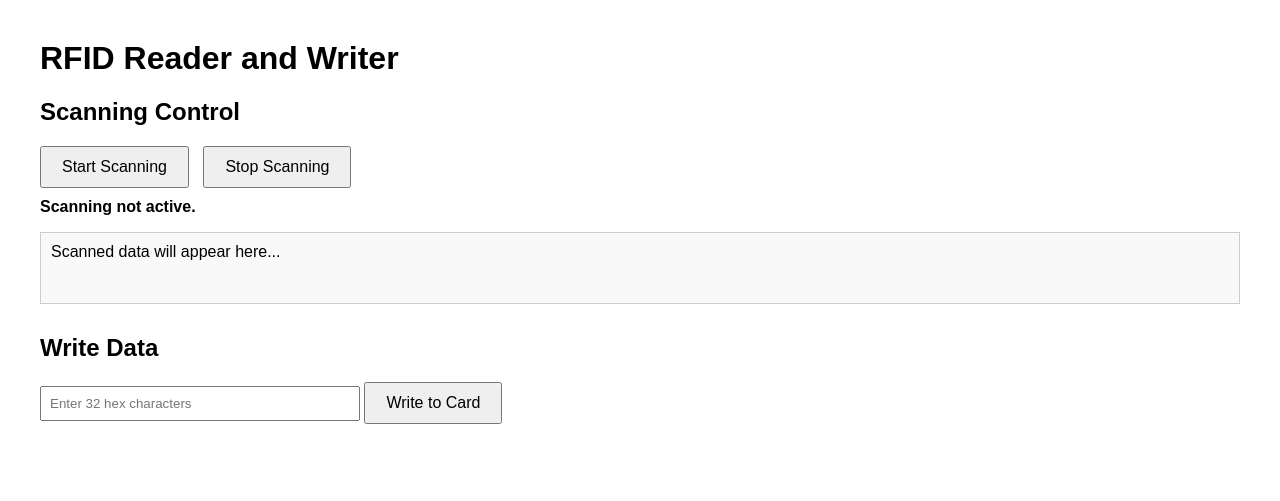
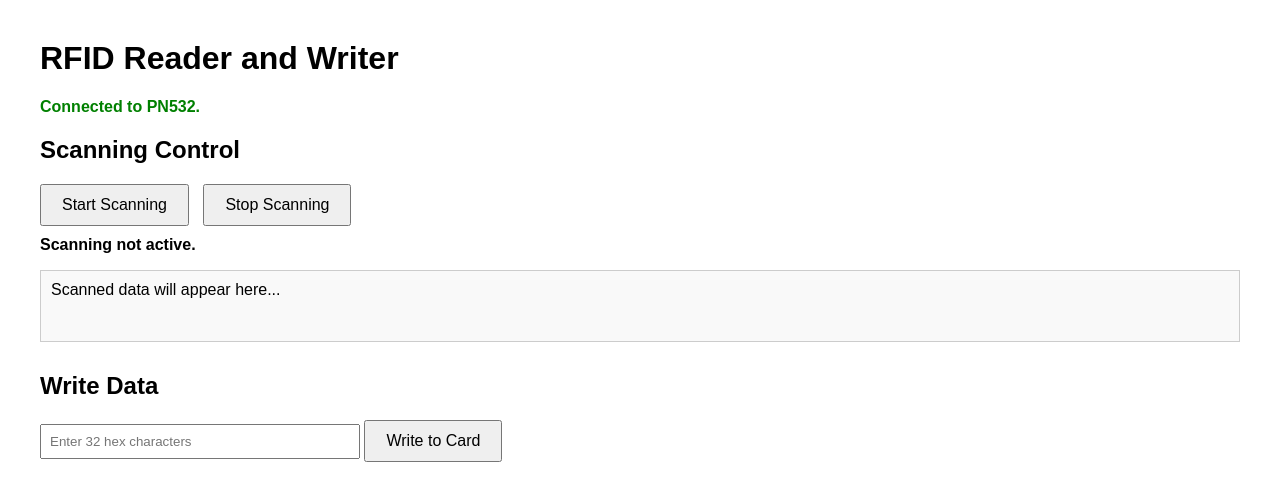
Before and after one commit to ojaskavathe/bitshift, a Flask app: page / in a window 1280 px wide. Shown: the top 501 px of the page. Run offline with Flask 3, Linux system fonts and the light colour scheme.

Commit message:
Check if PN532 connected before serving

```diff
--- a/app.py
+++ b/app.py
@@ -7,23 +7,39 @@ from arpspoof.arpspoof import Spoofer
 
 app = Flask(__name__)
 
+# RFID/NFC
 @app.route('/')
 def index():
+    if not rfid_handler.is_connected():
+        return render_template('index.html', error="PN532 not connected. Please check the hardware setup.")
     return render_template('index.html')
 
-#RFID
+@app.route('/check_connection', methods=['GET'])
+def check_connection():
+    if rfid_handler.is_connected():
+        return jsonify(status="connected")
+    else:
+        return jsonify(status="disconnected")
+
 @app.route('/start_scan', methods=['POST'])
 def start_scan():
+    if not rfid_handler.is_connected():
+        return jsonify({"status": "error", "message": "RFID scanner is not connected."})
     rfid_handler.start_scanning()
     return jsonify({"status": "success", "message": "Started scanning."})
 
 @app.route('/stop_scan', methods=['POST'])
 def stop_scan():
-    rfid_handler.stop_scanning()
-    return jsonify({"status": "success", "message": "Stopped scanning."})
+    if rfid_handler.is_connected():
+        rfid_handler.stop_scanning()
+        return jsonify({"status": "success", "message": "Stopped scanning."})
+    else:
+        return jsonify({"status": "error", "message": "RFID scanner is not connected."})
 
 @app.route('/get_scan', methods=['GET'])
 def get_scan():
+    if not rfid_handler.is_connected():
+        return jsonify({"status": "error", "message": "RFID scanner is not connected."})
     latest = rfid_handler.get_latest_scan()
     if latest:
         return jsonify({"status": "success", "data": latest})
@@ -32,12 +48,15 @@ def get_scan():
 
 @app.route('/write', methods=['POST'])
 def write_card():
+    if not rfid_handler.is_connected():
+        return jsonify({"status": "error", "message": "RFID scanner is not connected."})
     data_to_write = request.json.get("data")
     result = rfid_handler.authenticate_and_write(data_to_write, 4)
     if "successfully" in result:
         return jsonify({"status": "success", "message": result})
     else:
         return jsonify({"status": "error", "message": result})
+
 
 # NMAP
 @app.route('/network_scan')
--- a/requirements.txt
+++ b/requirements.txt
@@ -15,8 +15,11 @@ Jinja2==3.1.4
 MarkupSafe==3.0.2
 pyftdi==0.55.4
 pyserial==3.5
+python3-nmap==1.9.1
 pyusb==1.2.1
+rpi-ws281x==5.0.0
 RPi.GPIO==0.7.1
+simplejson==3.19.3
 sysv-ipc==1.1.0
 typing_extensions==4.12.2
 Werkzeug==3.1.1
--- a/rfid_handler.py
+++ b/rfid_handler.py
@@ -7,10 +7,6 @@ from adafruit_pn532.adafruit_pn532 import MIFARE_CMD_AUTH_B
 
 class RFIDHandler:
     def __init__(self, block_num=4):
-        self.i2c = busio.I2C(board.SCL, board.SDA)
-        self.pn532 = PN532_I2C(self.i2c, debug=False)
-        self.pn532.SAM_configuration()
-
         self.block_num = block_num
         self.default_key = [0xFF] * 6
         self.scanning = False
@@ -18,11 +14,27 @@ class RFIDHandler:
         self.scanned_uid = None
         self.thread = None
         self.lock = threading.Lock()
+        self.connected = False  # Track connection status
+
+        # Attempt to initialize the PN532
+        self._initialize_pn532()
+
+    def _initialize_pn532(self):
+        try:
+            self.i2c = busio.I2C(board.SCL, board.SDA)
+            self.pn532 = PN532_I2C(self.i2c, debug=False)
+            self.pn532.SAM_configuration()
+            self.connected = True
+            print("PN532 successfully initialized.")
+        except Exception as e:
+            self.connected = False
+            print(f"Error initializing PN532: {e}")
 
     def start_scanning(self):
-        if not self.scanning:
+        if self.connected and not self.scanning:
             self.scanning = True
             self.thread = threading.Thread(target=self.scan_loop)
+            print("i2c: ", self.i2c)
             self.thread.start()
             print("Started scanning thread.")
 
@@ -35,14 +47,18 @@ class RFIDHandler:
 
     def scan_loop(self):
         while self.scanning:
-            uid = self.pn532.read_passive_target(timeout=1)
-            if uid:
-                print(f"Card detected with UID: {[hex(i) for i in uid]}")
-                data = self.authenticate_and_read(uid, self.block_num)
-                if data:
-                    with self.lock:
-                        self.scanned_data = data
-                        self.scanned_uid = uid
+            try:
+                uid = self.pn532.read_passive_target(timeout=1)
+                if uid:
+                    print(f"Card detected with UID: {[hex(i) for i in uid]}")
+                    data = self.authenticate_and_read(uid, self.block_num)
+                    if data:
+                        with self.lock:
+                            self.scanned_data = data
+                            self.scanned_uid = uid
+            except Exception as e:
+                print(f"Error in scanning loop: {e}")
+                self.scanning = False
             time.sleep(0.5)
 
     def authenticate_and_read(self, uid, block_num):
@@ -59,11 +75,9 @@ class RFIDHandler:
         if not uid:
             return "No card detected."
 
-        # Validate input data length
         if len(data_hex) != 32:
             return "Data must be 32 hex characters (16 bytes)."
 
-        # Convert hex string to bytes
         try:
             data_bytes = bytes.fromhex(data_hex)
         except ValueError:
@@ -86,5 +100,8 @@ class RFIDHandler:
             else:
                 return None
 
+    def is_connected(self):
+        return self.connected
+
 # global RFIDHandler (idk if this is a good idea but eh)
 rfid_handler = RFIDHandler()
--- a/templates/index.html
+++ b/templates/index.html
@@ -30,17 +30,43 @@
             background-color: #f9f9f9;
             min-height: 50px;
         }
+        #connection-status {
+            color: red;
+            font-weight: bold;
+        }
+        .disabled {
+            pointer-events: none;
+            opacity: 0.6;
+        }
     </style>
     <script>
         let scanInterval = null;
         let scanFrequency = 0.1; // Fetch every 0.1 seconds
+
+        async function checkConnection() {
+            const response = await fetch('/check_connection');
+            const result = await response.json();
+            const connectionStatus = document.getElementById('connection-status');
+            const controls = document.querySelectorAll(".control");
+
+            if (result.status === 'connected') {
+                connectionStatus.textContent = "Connected to PN532.";
+                connectionStatus.style.color = "green";
+                controls.forEach(control => control.classList.remove("disabled"));
+            } else {
+                connectionStatus.textContent = "PN532 not connected. Please check the hardware setup.";
+                connectionStatus.style.color = "red";
+                controls.forEach(control => control.classList.add("disabled"));
+                stopScanning(); // Ensure scanning stops if disconnected
+            }
+        }
 
         async function startScanning() {
             const response = await fetch('/start_scan', { method: 'POST' });
             const result = await response.json();
             if (result.status === 'success') {
                 document.getElementById('scan-status').textContent = "Scanning started...";
-                scanInterval = setInterval(fetchScanData, 100);
+                scanInterval = setInterval(fetchScanData, 1000 * scanFrequency);
             } else {
                 alert(result.message);
             }
@@ -81,7 +107,6 @@
                 return;
             }
 
-            // Validate hex characters
             const hexRegex = /^[0-9A-Fa-f]+$/;
             if (!hexRegex.test(data)) {
                 alert("Data must be valid hexadecimal characters.");
@@ -96,23 +121,29 @@
             const result = await response.json();
             alert(result.message);
         }
+
+        // Check connection status every 2 seconds
+        setInterval(checkConnection, 2000);
+        window.onload = checkConnection;
     </script>
 </head>
 <body>
     <h1>RFID Reader and Writer</h1>
 
-    <section>
+    <p id="connection-status">Checking connection...</p>
+
+    <section class="control">
         <h2>Scanning Control</h2>
-        <button onclick="startScanning()">Start Scanning</button>
-        <button onclick="stopScanning()">Stop Scanning</button>
+        <button onclick="startScanning()" class="control">Start Scanning</button>
+        <button onclick="stopScanning()" class="control">Stop Scanning</button>
         <p id="scan-status">Scanning not active.</p>
         <div id="read-output">Scanned data will appear here...</div>
     </section>
 
-    <section>
+    <section class="control">
         <h2>Write Data</h2>
         <input type="text" id="write-data" placeholder="Enter 32 hex characters" style="width: 300px; padding: 8px;">
-        <button onclick="writeCard()">Write to Card</button>
+        <button onclick="writeCard()" class="control">Write to Card</button>
     </section>
 </body>
 </html>
```
